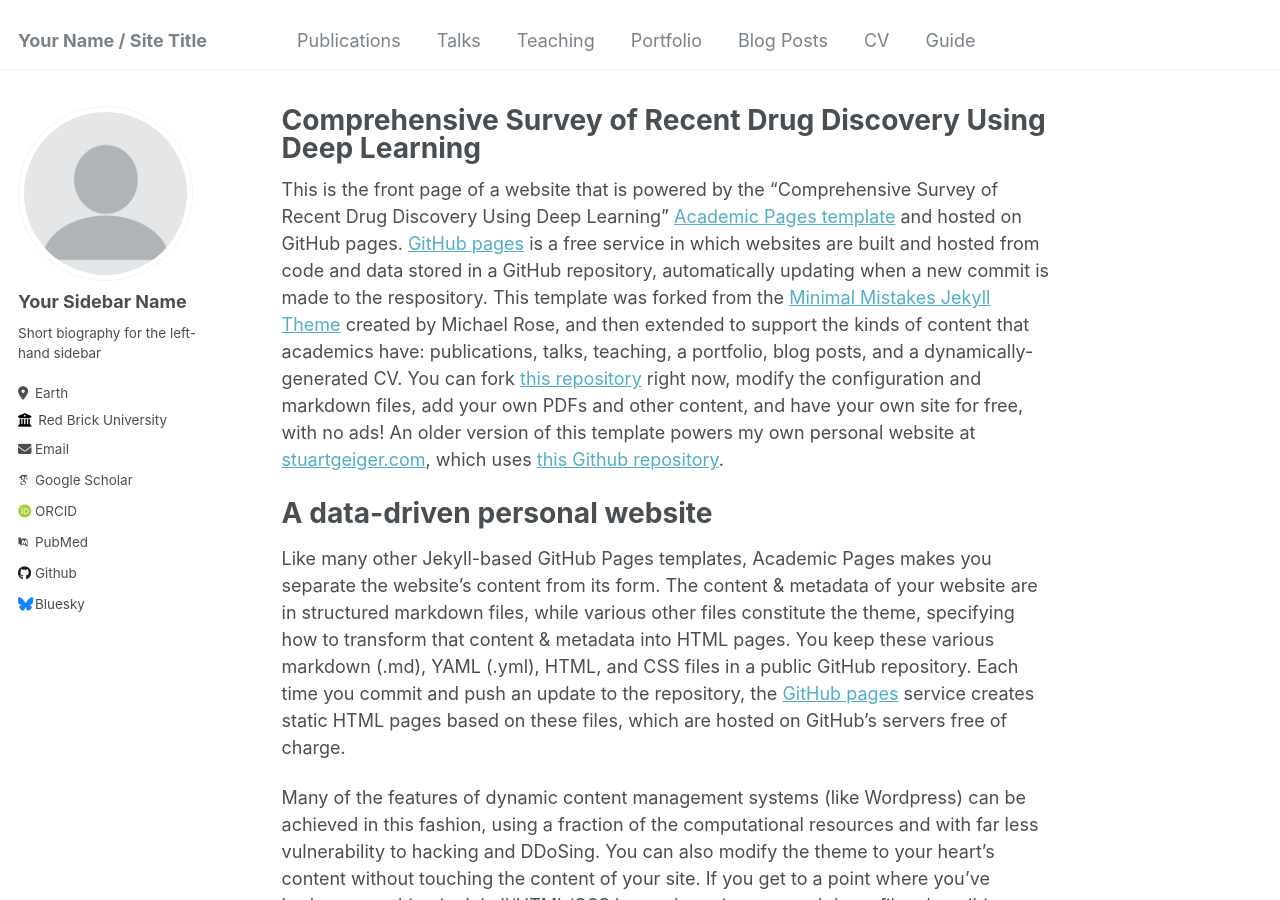
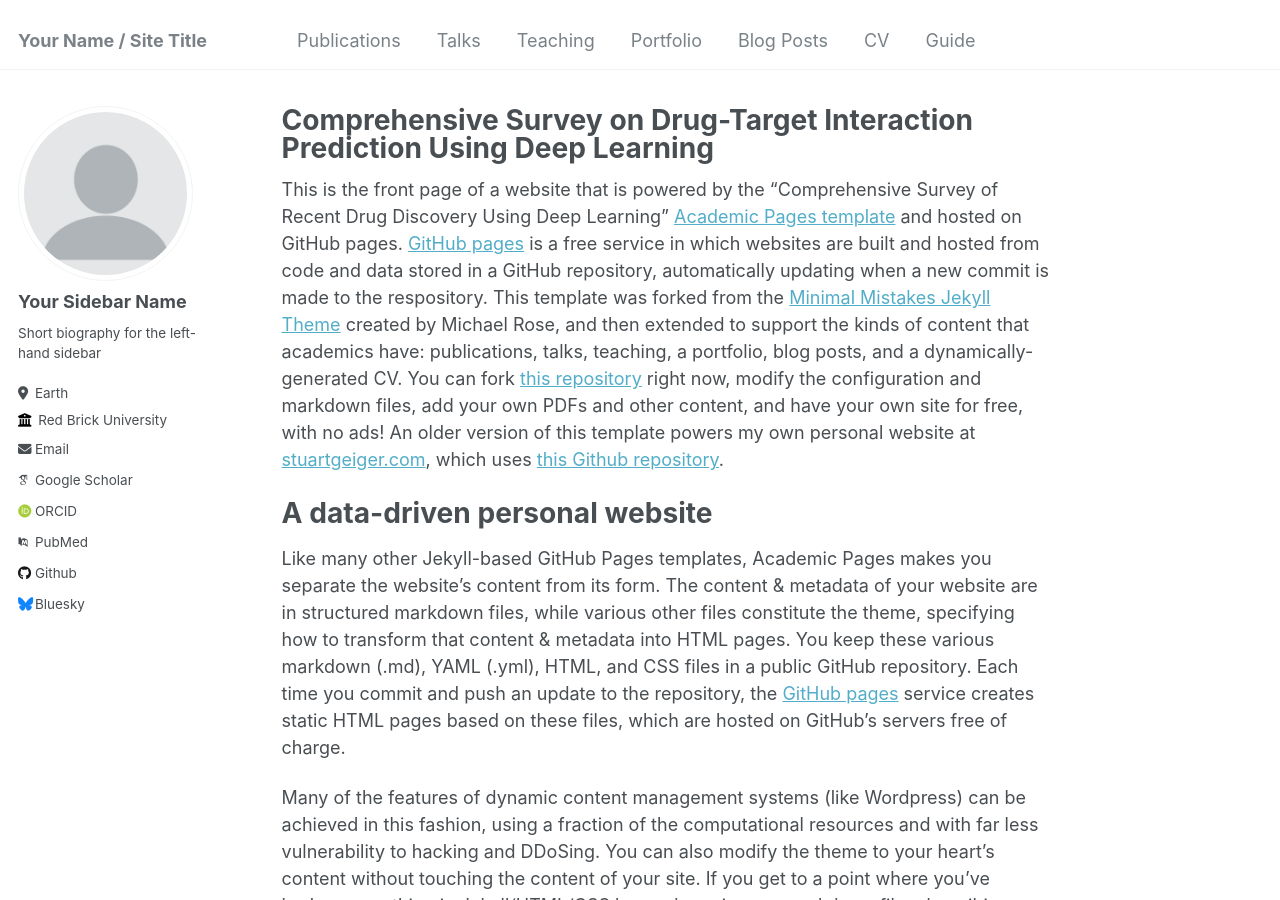
Before and after one commit to urvashithakre/urvashithakre.github.io, a Jekyll site: the page built from _pages/about.md, in a window 1280 px wide and 900 px high. Built offline with Jekyll 4.4.1, drawn with Linux system fonts in a browser that asks for light colours; some web fonts are replaced.

Commit message:
title updated

```diff
--- a/_pages/about.md
+++ b/_pages/about.md
@@ -1,6 +1,6 @@
 ---
 permalink: /
-title: "Comprehensive Survey of Recent Drug Discovery Using Deep Learning"
+title: "Comprehensive Survey on Drug-Target Interaction Prediction Using Deep Learning"
 author_profile: true
 redirect_from:
   - /about/
```
